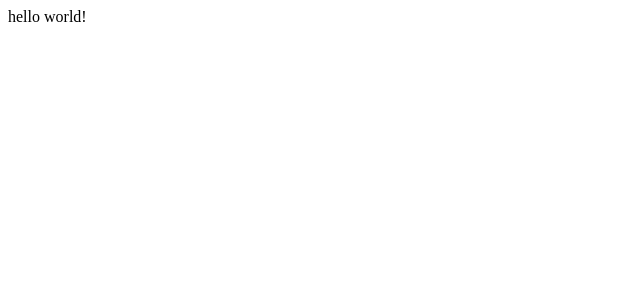
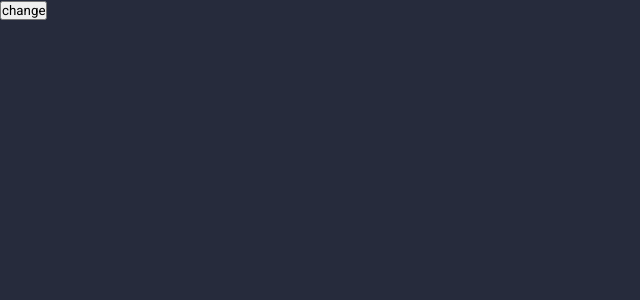
Before and after one commit to evilvic/wordle, a React (Vite) app: page / in a window 1280 px wide. Shown: the top 300 px of the page, without its empty margins (0-640 px from the left). Built offline with nearby package versions, Linux system fonts and the light colour scheme.

Commit message:
solve theme

```diff
--- a/src/App.jsx
+++ b/src/App.jsx
@@ -1,10 +1,18 @@
-import './App.css'
+import { useContext } from 'react'
+import { Context }  from '@/context.jsx'
+import { dark, light } from '@/styles/helpers.js'
 
-function App() {
+const App = () => {
+
+  const { state, toggleTheme } = useContext(Context)
+  const theme = state.darkTheme ? dark : light
 
   return (
-    <div>
-      hello world!
+    <div
+      id="app"
+      style={ theme }
+    >
+      <button onClick={() => toggleTheme() }>change</button>
     </div>
   )
 
--- a/src/context.jsx
+++ b/src/context.jsx
@@ -5,7 +5,7 @@ export const Context = createContext()
 class Provider extends Component {
 
   state = {
-    darkTheme: false,
+    darkTheme: true,
   }
 
   toggleTheme = () => {
--- a/src/main.jsx
+++ b/src/main.jsx
@@ -2,7 +2,7 @@ import React from 'react'
 import ReactDOM from 'react-dom/client'
 import Provider from './context.jsx'
 import App from './App'
-import './index.css'
+import '@/styles/index.css'
 
 ReactDOM.createRoot(document.getElementById('root')).render(
   <React.StrictMode>
--- /dev/null
+++ b/src/styles/helpers.js
@@ -0,0 +1,7 @@
+export const dark = {
+  "--background": 'var(--dark)',
+}
+
+export const light = {
+  "--background": 'var(--white)',
+}
--- /dev/null
+++ b/src/styles/index.css
@@ -0,0 +1,26 @@
+@import url('https://fonts.googleapis.com/css2?family=Roboto:wght@400;700&display=swap');
+
+:root {
+  --green: #6AAA64;
+  --yellow: #CEB02C;
+  --gray: #939B9F;
+  --light-gray: #D3D6DA;
+  --black: #000000;
+  --white: #FFFFFF;
+  --dark: #262B3C;
+  --shadow: #565F7E;
+}
+
+* {
+  margin: 0;
+  padding: 0;
+  box-sizing: border-box;
+  font-family: 'Roboto', sans-serif;
+}
+
+#app {
+  min-width: 100vw;
+  min-height: 100vh;
+  background: var(--background);
+  transition: background 0.5s ease;
+}
```
Also changed, not shown: src/components/Header.jsx (added), src/index.css (deleted).
